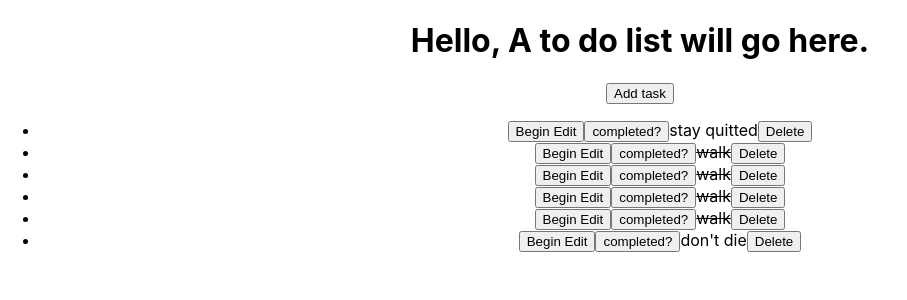
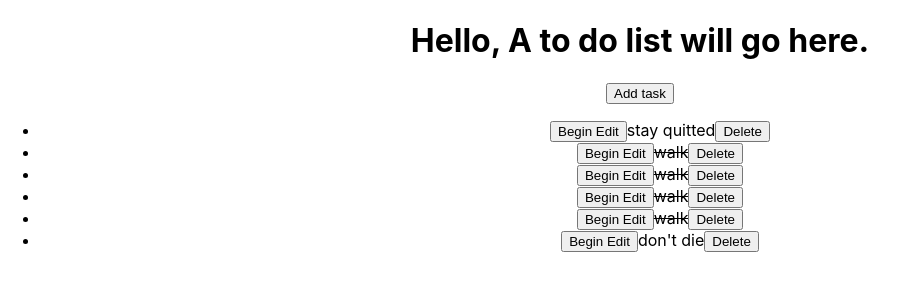
Before and after one commit to TimmyChan/my-todo-list, a React (Create React App) app: page / in a window 1280 px wide. Shown: the top 300 px of the page, without its empty margins (0-907 px from the left). Built offline with nearby package versions, Linux system fonts and the light colour scheme.

Commit message:
refactor top level todo list component

```diff
--- a/src/App.js
+++ b/src/App.js
@@ -48,7 +48,7 @@ why not class components?
   center layout + make less wide
   pizzazz
 ==Code==
-  refactor top level todo list component
+  refactor top level todo list component (+)
   store list in browser memory, only use hard coded when it's not present.
   (find a lib)
 */
@@ -109,13 +109,25 @@ const TodoItem = ({todoObj, onChange, onDelete}) => {
         />
       ) : (
         <>
-          <button
+          {completed ? (
+            <s>
+              {
+                <span
                   onClick={() => {
                     onChange({text: text, completed: !completed});
                   }}>
-            completed?
-          </button>
-          {completed ? <s>{text}</s> : text}
+                  {text}
+                </span>
+              }
+            </s>
+          ) : (
+            <span
+              onClick={() => {
+                onChange({text: text, completed: !completed});
+              }}>
+              {text}
+            </span>
+          )}
         </>
       )}
       <button
@@ -141,10 +153,10 @@ AddTask.propTypes = {
   addfcn: PropTypes.func.isRequired,
 };
 
-function App() {
+const TodoList = ({inputList}) => {
   // state todo which is a list of objects [{text: string, completed: bool}]
   // paramatize this list
-  const [todo, setTodo] = useState(HARDCODED_LIST);
+  const [todo, setTodo] = useState(inputList);
 
   // produces delete function for a given xIndex
   const getDeletionFunction = (xIndex) => () => {
@@ -164,7 +176,8 @@ function App() {
 
   console.log('Rerendering here...');
   return (
-    <div className="App">
+    <div className="TodoList">
+      <center>
         {
           // make title a parameter
         }
@@ -190,8 +203,16 @@ function App() {
             />
           ))}
         </ul>
+      </center>
     </div>
   );
+};
+TodoList.propTypes = {
+  inputList: PropTypes.object.isRequired,
+};
+
+function App() {
+  return <TodoList inputList={HARDCODED_LIST} />;
 }
 
 export default App;
```
Lines whose indentation alone changed are shown as unchanged.
